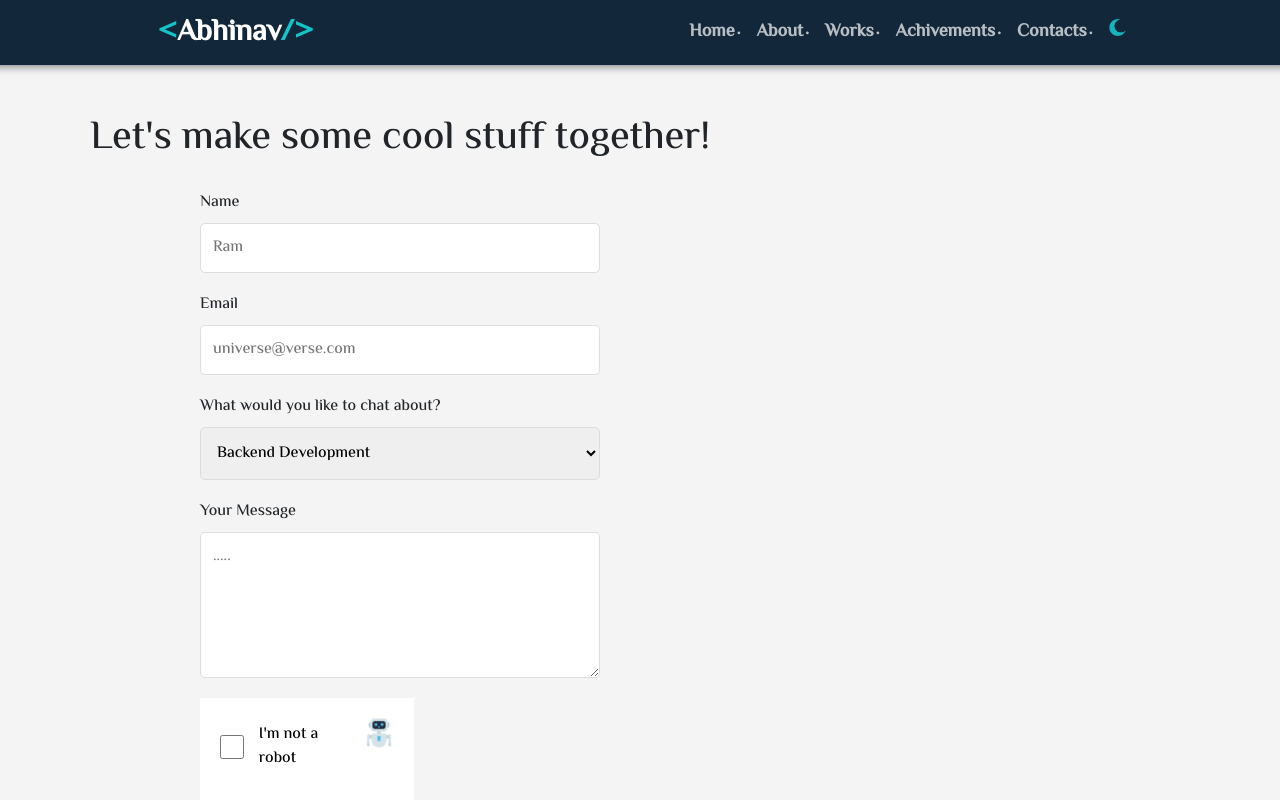
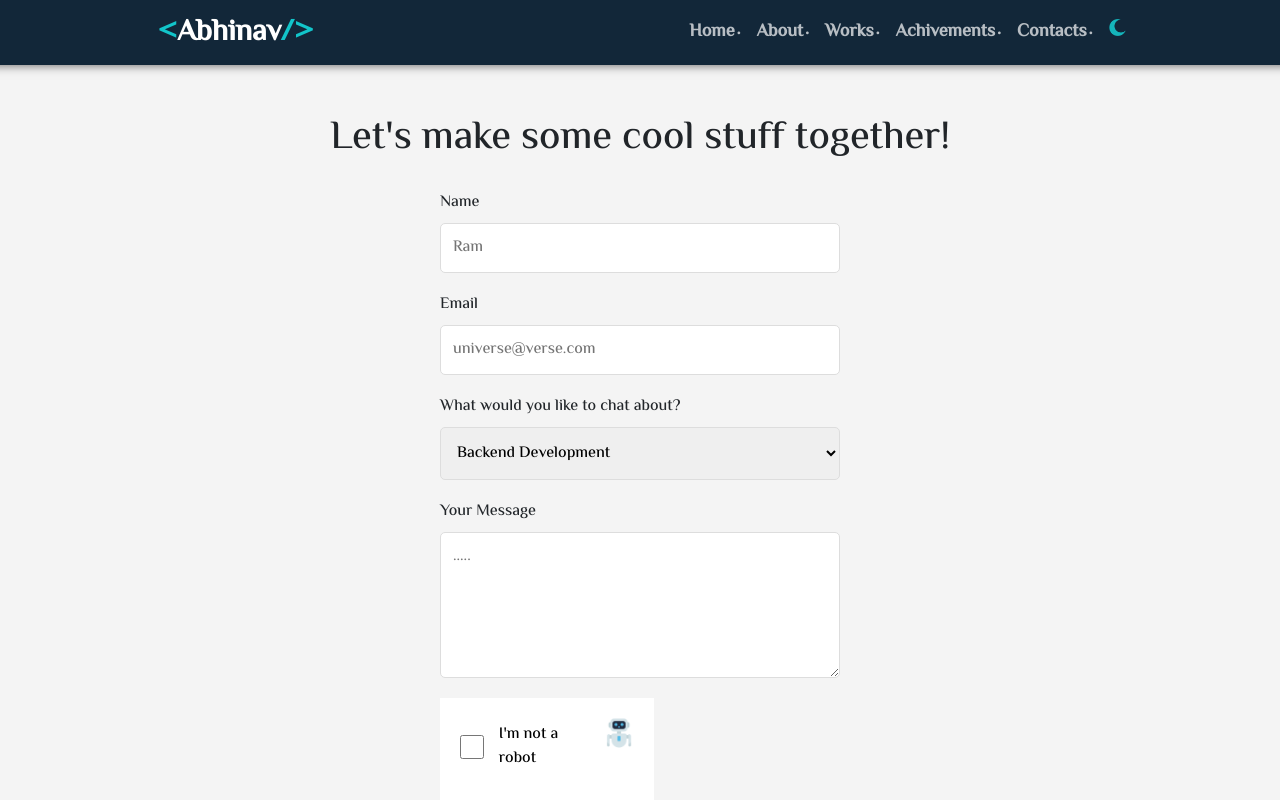
Before and after one commit to Abhinavrajsrivastav/AbhainavSrivastav, a React (Create React App) app: page /Contact in a window 1280 px wide. Shown: the top 800 px of the page. Built offline with nearby package versions, Linux system fonts and the light colour scheme.

Commit message:
10-03-2024-008

```diff
--- a/src/Components/Contacts/Contacts.css
+++ b/src/Components/Contacts/Contacts.css
@@ -16,7 +16,7 @@ body {
   height: auto;
   padding: 40px;
   min-height: 700px;
-  max-width: 100vh;
+  overflow: hidden;
 }
 
 .Contact-header {
```
